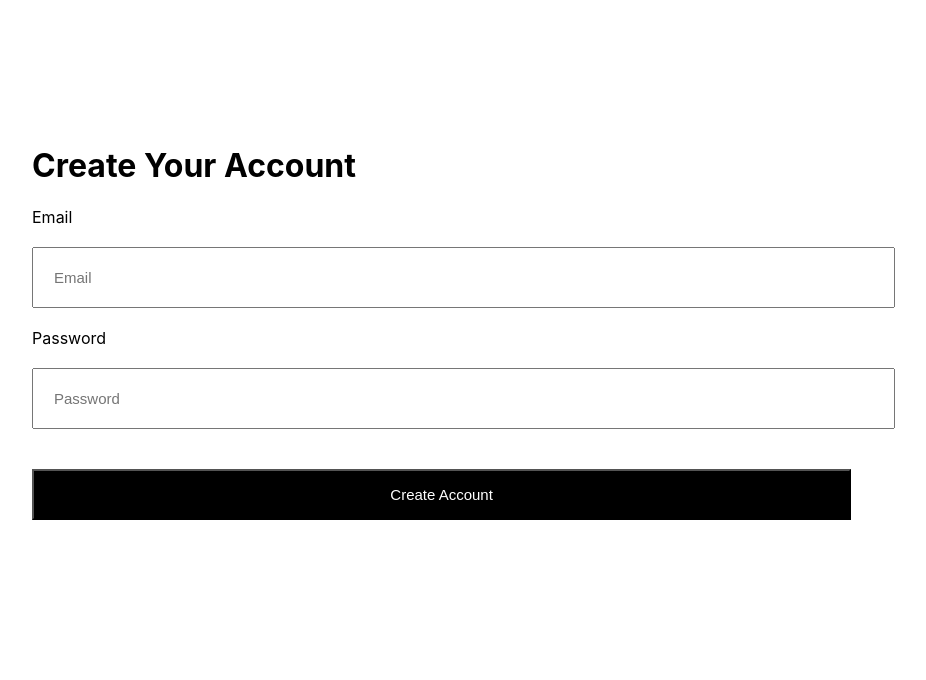
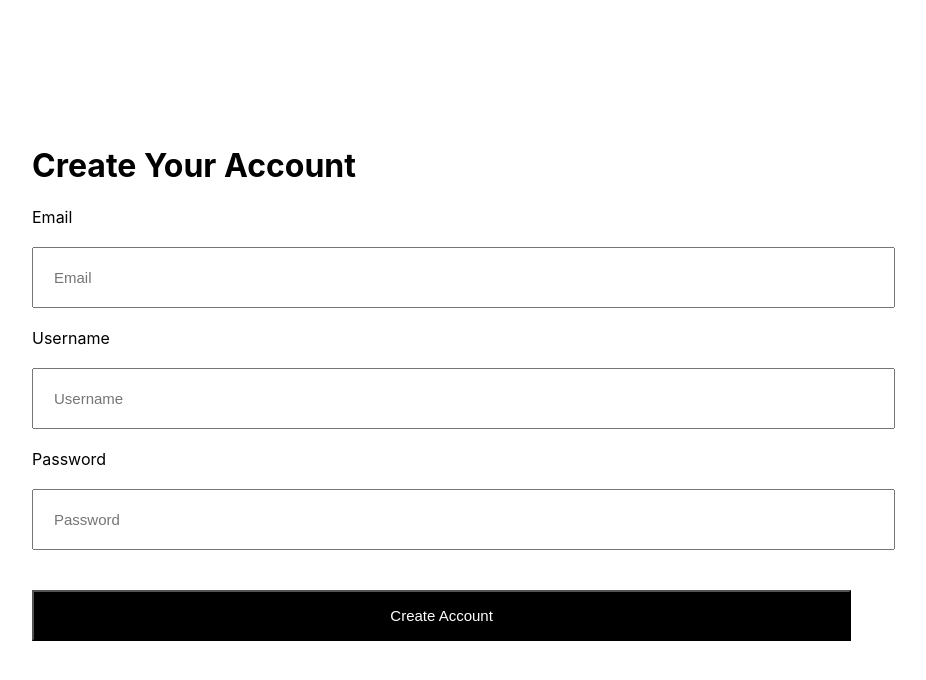
Before and after one commit to Geary-E/portfolio_site, a React (Create React App) app in the folder portfolio/: page /signup in a window 1280 px wide. Shown: the top 680 px of the page, without its empty margins (96-1022 px from the left). Built offline with nearby package versions, Linux system fonts and the light colour scheme.

Commit message:
Updated input fields in login and signup

```diff
--- a/portfolio/src/SignUp.css
+++ b/portfolio/src/SignUp.css
@@ -37,7 +37,7 @@
     width: 80%;
   }
 
-  .name-signup, .pass-signup {
+  .name-signup, .user-signup, .pass-signup {
     width: 80%;
     height: 25%;
     font-size: 15px;
--- a/portfolio/src/component/RegisterUsers.js
+++ b/portfolio/src/component/RegisterUsers.js
@@ -13,7 +13,7 @@ const RegisterUsers = ({ closeModal, className }) => {    // prop: {style, close
             <div className={`modal-container ${isDarkMode ? 'dark-mode' : 'light-mode'}`}>
                 <span className="close" onClick={closeModal}>&times;</span>
                 <h2> Login: </h2><br/>
-                <input className="user" placeholder="Email Address" /><br/><br/>
+                <input className="user" placeholder="Username" /><br/><br/>
                 <input className="password" placeholder="Password" /> <br/><br/>
                 <button className="submit-btn"> Submit </button><br/>
                 <p> New here? Click <NavLink to={`/signup`}>here</NavLink> to sign up</p>
--- a/portfolio/src/component/SignUp.js
+++ b/portfolio/src/component/SignUp.js
@@ -13,6 +13,8 @@ const SignUp = () => {
                 <h1> Create Your Account </h1>
                 <label>Email </label><br/><br/>
                 <input className="name-signup" name="email" placeholder="Email" /><br/><br/>
+                <label>Username </label><br/><br/>
+                <input className="user-signup" name="username" placeholder="Username" /><br/><br/>
                 <label>Password</label><br/><br/>
                 <input className="pass-signup" name="password" placeholder="Password" /><br/><br/><br/>
                 <button className={`signup-submit ${isDarkMode ? 'dark' : 'light'}`}> Create Account </button>
```
